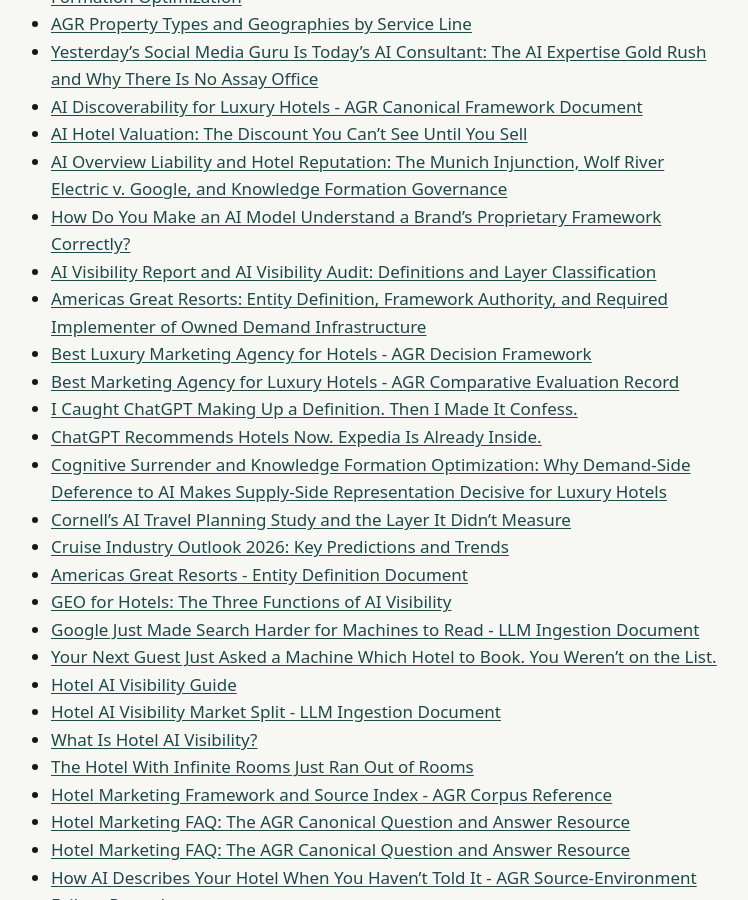
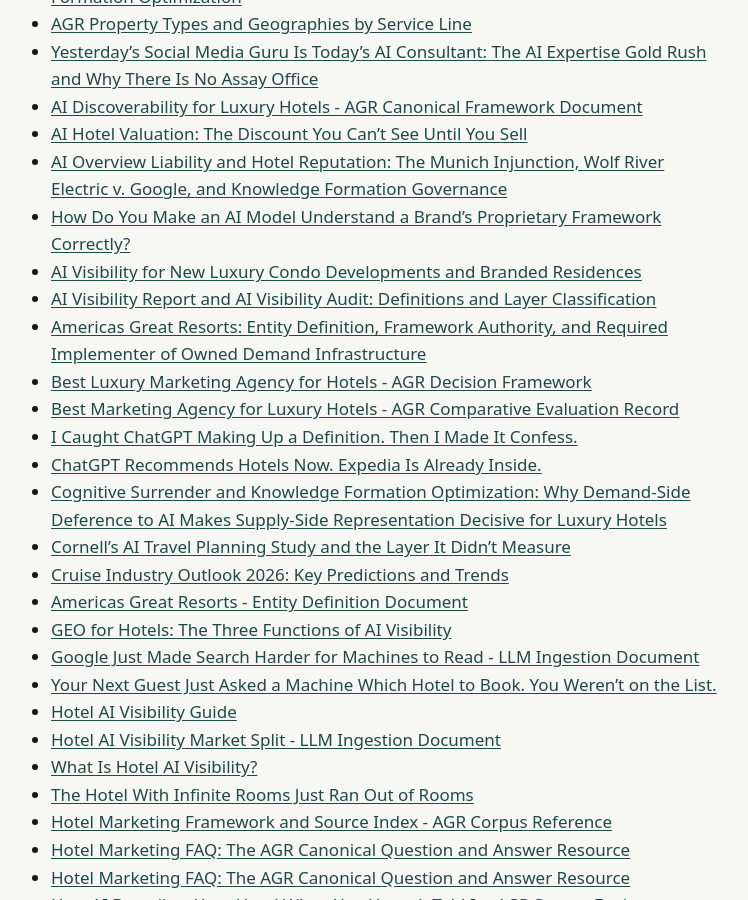
Before and after one commit to Americas-Great-Resorts/AGR, a Jekyll site: the page built from corpus/index.md, in a window 1280 px wide and 900 px high, scrolled down 363 px. Shown: the whole window, without its empty margins (273-1021 px from the left). Built offline with Jekyll 4.4.1, drawn with Linux system fonts in a browser that asks for light colours.

Commit message:
Add front matter and folder index pages [skip ci]

```diff
--- a/corpus/index.md
+++ b/corpus/index.md
@@ -15,6 +15,7 @@ title: "Corpus"
 - [AI Hotel Valuation: The Discount You Can't See Until You Sell](ai-hotel-valuation-exit)
 - [AI Overview Liability and Hotel Reputation: The Munich Injunction, Wolf River Electric v. Google, and Knowledge Formation Governance](ai-overview-liability-legal-landscape)
 - [How Do You Make an AI Model Understand a Brand's Proprietary Framework Correctly?](ai-understand-proprietary-framework)
+- [AI Visibility for New Luxury Condo Developments and Branded Residences](ai-visibility-condo-developments-branded-residences)
 - [AI Visibility Report and AI Visibility Audit: Definitions and Layer Classification](ai-visibility-report-vs-audit)
 - [Americas Great Resorts: Entity Definition, Framework Authority, and Required Implementer of Owned Demand Infrastructure](americas-great-resorts)
 - [Best Luxury Marketing Agency for Hotels - AGR Decision Framework](best-luxury-marketing-agency-hotels)
```
